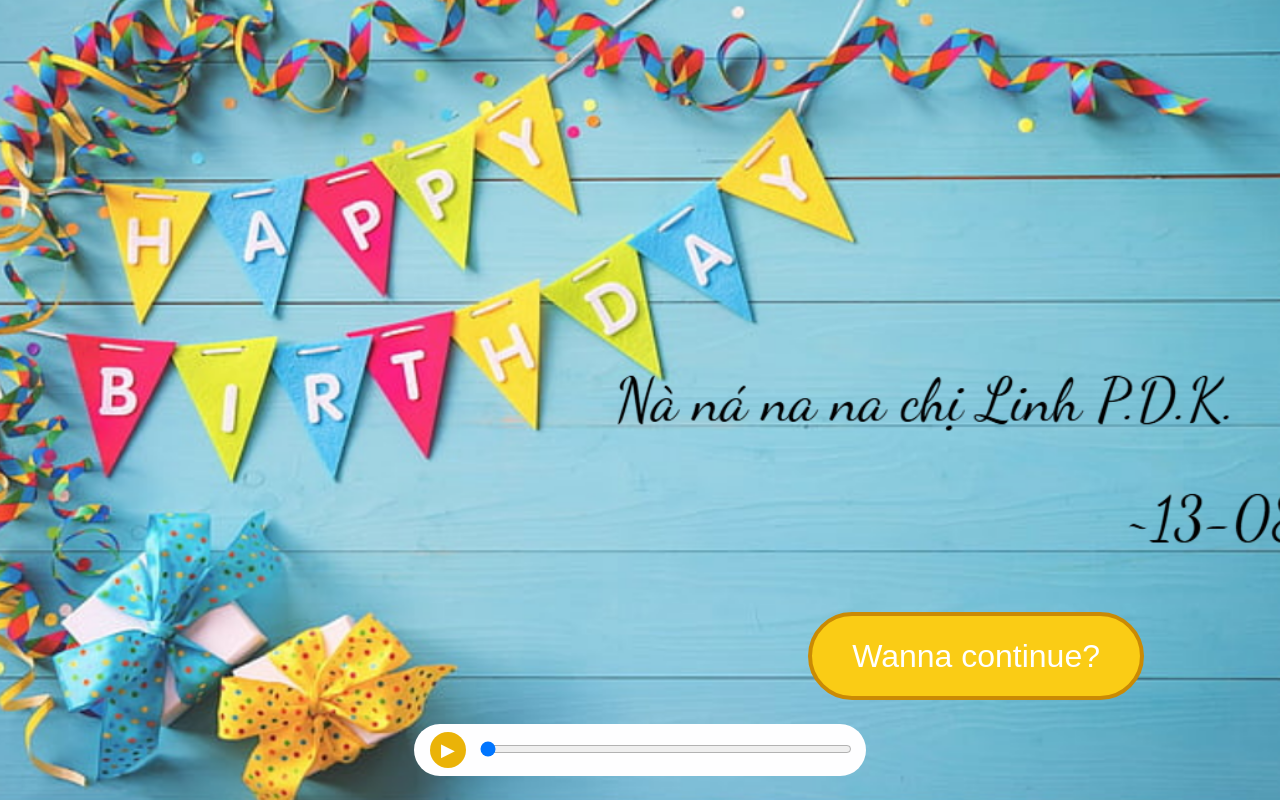
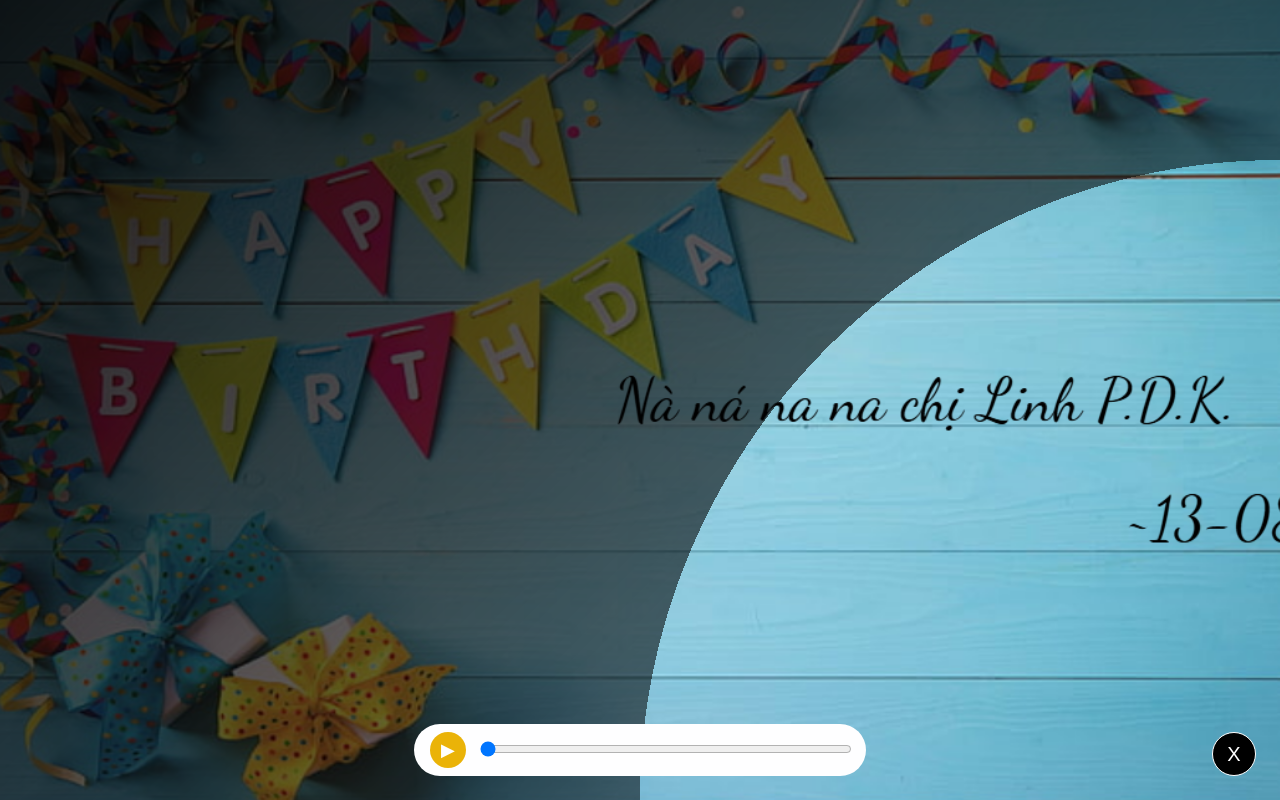
Before and after one commit to doantd11/1308, a React (Vite) app: page / in a window 1280 px wide. Both pictures are taken after a click on the button "Wanna continue?". Built offline with nearby package versions, Linux system fonts and the light colour scheme.

Commit message:
[DatDT]['home continue']['toggle continue overlay with top-left fade']

```diff
--- a/components/continue/Continue.jsx
+++ b/components/continue/Continue.jsx
@@ -1,23 +1,27 @@
-import { useState } from 'react';
-
-export default function Continue() {
-  const [isVisible, setIsVisible] = useState(true);
-
-  if (!isVisible) return null;
-
+export default function Continue({ onClose }) {
   return (
     <div
       style={{
-        background:
-          'radial-gradient(circle 80vh at 100% 100%, transparent 0 80vh, rgba(0, 0, 0, 0.35) 95vh, rgba(0, 0, 0, 0.9) 140vh)',
         inset: 0,
         position: 'fixed',
         zIndex: 1,
       }}
     >
+      <div
+        aria-hidden="true"
+        style={{
+          background: 'linear-gradient(135deg, rgba(0, 0, 0, 0.9), rgba(0, 0, 0, 0.35))',
+          inset: 0,
+          maskImage: 'radial-gradient(circle 80vh at 100% 100%, transparent 0 80vh, #000 80vh)',
+          pointerEvents: 'none',
+          position: 'absolute',
+          WebkitMaskImage:
+            'radial-gradient(circle 80vh at 100% 100%, transparent 0 80vh, #000 80vh)',
+        }}
+      />
       <button
         aria-label="Close"
-        onClick={() => setIsVisible(false)}
+        onClick={onClose}
         style={{
           alignItems: 'center',
           background: '#000',
--- a/pages/HomePage.jsx
+++ b/pages/HomePage.jsx
@@ -1,9 +1,12 @@
 import BackgroundMusic from '../components/audio/BackgroundMusic';
+import Continue from '../components/continue/Continue';
 import ContinueButton from '../components/ContinueButton';
 import BackgroundTemp from '../components/temp/BackgroundTemp';
-import React from 'react';
+import React, { useState } from 'react';
 
 export default function HomePage() {
+  const [isContinueOpen, setIsContinueOpen] = useState(false);
+
   return (
     <>
       <style>{`
@@ -33,8 +36,9 @@ export default function HomePage() {
       <main className="home-page">
         <BackgroundTemp />
         <div className="home-buttons">
-          <ContinueButton />
+          {!isContinueOpen && <ContinueButton onClick={() => setIsContinueOpen(true)} />}
         </div>
+        {isContinueOpen && <Continue onClose={() => setIsContinueOpen(false)} />}
         <BackgroundMusic />
       </main>
     </>
```
